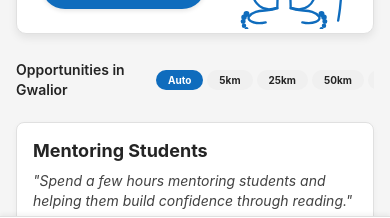
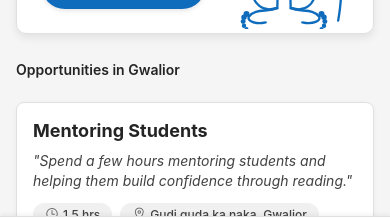
Before and after one commit to Raina541/SocialWorkers-2.0, a React Native app: screen / in a window 390 px wide. Shown: the part 557-775 px from the top of the page. Built offline with nearby package versions, Linux system fonts and the light colour scheme.

Commit message:
Remove distance filter chips, automate search radius expansion with custom constraints, display distance tags, and dynamically manage section title and visibility

```diff
--- a/components/OpportunityCard.tsx
+++ b/components/OpportunityCard.tsx
@@ -43,7 +43,12 @@ export const OpportunityCard: React.FC<OpportunityCardProps> = ({
         <View style={[styles.chip, { backgroundColor: isDarkMode ? '#292929' : '#f0f0f0' }]}>
           <Ionicons name="location-outline" size={14} color={themeColors.neutralForeground3} style={styles.chipIcon} />
           <Text style={[styles.chipText, { color: themeColors.neutralForeground2 }]} numberOfLines={1}>
-            {opportunity.locationName}
+            {opportunity.isRemote
+              ? 'Remote'
+              : opportunity.distanceKm > 5
+                ? `${opportunity.locationName} (${Math.round(opportunity.distanceKm)} km away)`
+                : opportunity.locationName
+            }
           </Text>
         </View>
       </View>
--- a/screens/Home.tsx
+++ b/screens/Home.tsx
@@ -76,7 +76,6 @@ export const Home: React.FC<HomeProps> = ({
   const [localOpportunities, setLocalOpportunities] = useState<Opportunity[]>([]);
   const [remoteOpportunities, setRemoteOpportunities] = useState<Opportunity[]>([]);
   const [showMicroVolunteering, setShowMicroVolunteering] = useState(false);
-  const [radiusFilter, setRadiusFilter] = useState<'Auto' | '5km' | '25km' | '50km' | '100km'>('Auto');
 
   // Story state
   const [activeStoryCause, setActiveStoryCause] = useState<CauseType | null>(null);
@@ -123,13 +122,57 @@ export const Home: React.FC<HomeProps> = ({
     const allOpps = Personalization.getRawOpportunities();
     const rankedOpps = Personalization.rankOpportunities(allOpps);
 
-    // 3. Filter local opportunities (Gwalior) based on fallback logic
-    if (radiusFilter === 'Auto') {
-      setLocalOpportunities(Personalization.getFilteredLocalOpportunities(rankedOpps));
-    } else {
-      const radiusKm = parseInt(radiusFilter.replace('km', ''));
-      setLocalOpportunities(rankedOpps.filter(o => !o.isRemote && o.distanceKm <= radiusKm));
+    // 3. Filter local opportunities (Gwalior) based on dynamic search radius expansion
+    const candidates = rankedOpps.filter(opp => {
+      if (opp.isRemote) {
+        // Only keep remote opportunities that match the user's city/location
+        return (
+          opp.organizationName.toLowerCase().includes('gwalior') ||
+          opp.locationName.toLowerCase().includes('gwalior') ||
+          opp.title.toLowerCase().includes('gwalior')
+        );
       }
+      return true;
+    });
+
+    let finalOpps: Opportunity[] = [];
+    const tiers = [5, 25, 50, 100];
+    for (const radius of tiers) {
+      const matchedLocal = candidates.filter(o => !o.isRemote && o.distanceKm <= radius);
+      if (matchedLocal.length >= 5) {
+        finalOpps = matchedLocal;
+        break;
+      }
+      finalOpps = matchedLocal;
+    }
+
+    // If still less than 5 opportunities after all local search levels, add allowed remote opportunities
+    if (finalOpps.length < 5) {
+      const matchedRemote = candidates.filter(o => o.isRemote);
+      // Append unique remote items
+      finalOpps = [...finalOpps, ...matchedRemote.filter(ro => !finalOpps.some(fo => fo.id === ro.id))];
+    }
+
+    // Sort according to Recommendation Priority Order:
+    // 1. Local (<=5km)
+    // 2. Nearby (>5km)
+    // 3. Remote
+    finalOpps.sort((a, b) => {
+      const getPriority = (o: Opportunity) => {
+        if (o.isRemote) return 3;
+        if (o.distanceKm <= 5) return 1;
+        return 2;
+      };
+      const priorityA = getPriority(a);
+      const priorityB = getPriority(b);
+      if (priorityA !== priorityB) {
+        return priorityA - priorityB;
+      }
+      // If priorities are equal, preserve the original ranked order
+      return rankedOpps.indexOf(a) - rankedOpps.indexOf(b);
+    });
+
+    setLocalOpportunities(finalOpps);
 
     // 4. Remote opportunities
     setRemoteOpportunities(rankedOpps.filter(o => o.isRemote));
@@ -137,7 +180,7 @@ export const Home: React.FC<HomeProps> = ({
 
   useEffect(() => {
     loadPersonalizedData();
-  }, [radiusFilter]);
+  }, []);
 
   // --- Story Functions ---
   const openStoriesForCause = (cause: CauseType) => {
@@ -402,36 +445,14 @@ export const Home: React.FC<HomeProps> = ({
         </Card>
 
         {/* ## Section 4: Location-Based Opportunities ## */}
+        {localOpportunities.length >= 3 && (
+          <View>
             <View style={styles.locationHeaderRow}>
               <Text style={[Typography.bodyStrong, { color: themeColors.neutralForeground1 }]}>
-            Opportunities in Gwalior
+                {localOpportunities.some(opp => !opp.isRemote && opp.distanceKm <= 5)
+                  ? "Opportunities in Gwalior"
+                  : "Opportunities Near You"}
               </Text>
-
-          {/* Radius toggle simulation */}
-          <ScrollView horizontal showsHorizontalScrollIndicator={false} contentContainerStyle={styles.radiusRow}>
-            {(['Auto', '5km', '25km', '50km', '100km'] as const).map(r => (
-              <Pressable
-                key={r}
-                onPress={() => setRadiusFilter(r)}
-                style={[
-                  styles.radiusChip,
-                  {
-                    backgroundColor: radiusFilter === r ? themeColors.brandForeground1 : themeColors.neutralBackground3,
-                  }
-                ]}
-              >
-                <Text
-                  style={{
-                    color: radiusFilter === r ? '#ffffff' : themeColors.neutralForeground1,
-                    fontSize: 10,
-                    fontWeight: 'bold',
-                  }}
-                >
-                  {r}
-                </Text>
-              </Pressable>
-            ))}
-          </ScrollView>
             </View>
 
             <View style={styles.opportunitiesStack}>
@@ -443,15 +464,9 @@ export const Home: React.FC<HomeProps> = ({
                   isDarkMode={isDarkMode}
                 />
               ))}
-
-          {localOpportunities.length === 0 && (
-            <View style={styles.emptyStack}>
-              <Text style={[Typography.caption, { color: themeColors.neutralForeground3 }]}>
-                No local opportunities found in range. Displaying fallbacks...
-              </Text>
+            </View>
           </View>
         )}
-        </View>
 
         {/* Volunteer from Anywhere (Remote Section) */}
         <Text style={[styles.sectionTitle, Typography.bodyStrong, { color: themeColors.neutralForeground1 }]}>
@@ -884,15 +899,7 @@ const styles = StyleSheet.create({
     marginTop: Spacing.l,
     marginBottom: Spacing.xs,
   },
-  radiusRow: {
-    paddingLeft: Spacing.xs,
-  },
-  radiusChip: {
-    paddingHorizontal: Spacing.s,
-    paddingVertical: 4,
-    borderRadius: Shapes.circular,
-    marginRight: 4,
-  },
+
   opportunitiesStack: {
     marginVertical: Spacing.xs,
   },
```
Lines whose indentation alone changed are shown as unchanged.
